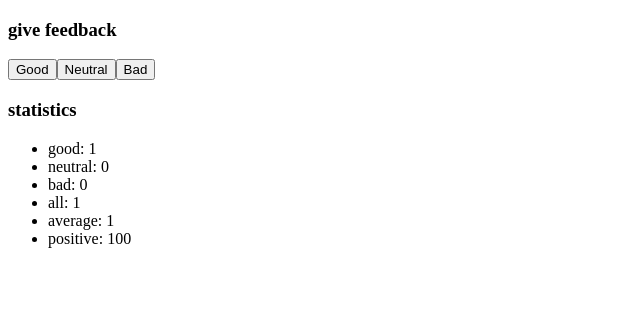
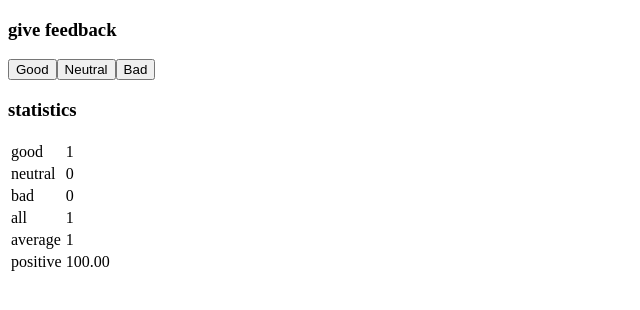
Before and after one commit to lghiggino/FSO-react, a React (Create React App) app: page / in a window 1280 px wide. Both pictures are taken after a click on the button "Good". Shown: the top 310 px of the page, without its empty margins (0-640 px from the left). Built offline with nearby package versions, Linux system fonts and the light colour scheme.

Commit message:
display table

```diff
--- a/src/App.js
+++ b/src/App.js
@@ -12,9 +12,27 @@ const LineStatistics = (props) => {
     )
 }
 
-const Stats = (props) => {
+const TableLine = (props) => {
     return (
-        <h3>{props.text}</h3>
+        <tr>
+            <td>{props.statTitle}</td>
+            <td>{props.statValue}</td>
+        </tr>
+    )
+}
+
+const MainStats = (props) => {
+    return (
+        <table>
+            <tbody>
+                <TableLine statTitle={"good"} statValue={props.good}/>
+                <TableLine statTitle={"neutral"} statValue={props.neutral}/>
+                <TableLine statTitle={"bad"} statValue={props.bad}/>
+                <TableLine statTitle={"all"} statValue={props.all}/>
+                <TableLine statTitle={"average"} statValue={props.average}/>
+                <TableLine statTitle={"positive"} statValue={props.positive}/>
+            </tbody>
+        </table>
     )
 }
 
@@ -59,16 +77,26 @@ const App = () => {
 
             <div>
             <h3>statistics</h3>
-            <ul>
-                <LineStatistics text={"good"} value={clicks.good}/>
-                <LineStatistics text={"neutral"} value={clicks.neutral}/>
-                <LineStatistics text={"bad"} value={clicks.bad}/>
-                <LineStatistics text={"all"} value={allClicks}/>
-                <LineStatistics text={"average"} value={(clicks.good - clicks.bad / allClicks) || 0}/>
-                <LineStatistics text={"positive"} value={((clicks.good/allClicks) || 1) * 100}/>
-            </ul>
+
+            {/* <ul>
+                {allClicks === 0 ?
+                    <li>{"No Feedback given"}</li> :
+                    <>
+                        <LineStatistics text={"good"} value={clicks.good}/>
+                        <LineStatistics text={"neutral"} value={clicks.neutral}/>
+                        <LineStatistics text={"bad"} value={clicks.bad}/>
+                        <LineStatistics text={"all"} value={allClicks}/>
+                        <LineStatistics text={"average"} value={(clicks.good - clicks.bad / allClicks) || 0}/>
+                        <LineStatistics text={"positive"} value={(((clicks.good/allClicks) || 1) * 100).toFixed(2)}/>
+                    </>
+                    }
+
+            </ul> */}
             </div>
-
+            {allClicks === 0 ?
+                <p>{"No Feedback given"}</p> :
+                <MainStats good={clicks.good} neutral={clicks.neutral} bad={clicks.bad} all={allClicks} average={(clicks.good - clicks.bad / allClicks) || 0} positive={(((clicks.good/allClicks) || 1) * 100).toFixed(2)}/>
+            }
         </>
 
     )
```
